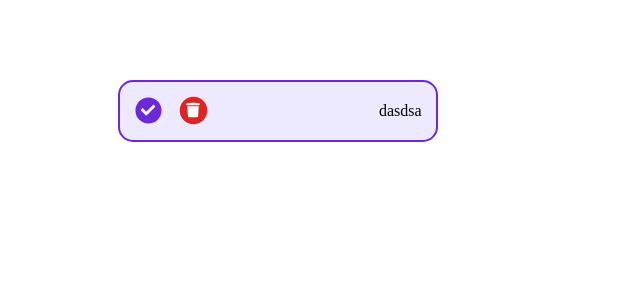
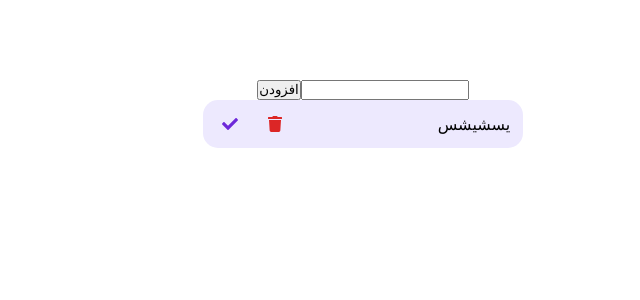
Before and after one commit to hoseinmdev/TodoList-React, a React (Create React App) app: page / in a window 1280 px wide. Shown: the top 300 px of the page, without its empty margins (436-1076 px from the left). Built offline with nearby package versions, Linux system fonts and the light colour scheme.

Commit message:
feat: Todo component added

```diff
--- a/src/App.js
+++ b/src/App.js
@@ -1,8 +1,8 @@
-import Todo from "./components/Todo/Todo";
+// import Todo from "./components/Todo/Todo";
+import TodoApp from "./components/TodoApp/TodoApp";
 
 const App = () => {
-    console.log("hi hosein")
-    return ( <Todo title="dasdsa"/> );
+    return ( <TodoApp/> );
 }
 
 export default App;
--- a/src/components/Todo/Todo.js
+++ b/src/components/Todo/Todo.js
@@ -3,9 +3,9 @@ import { FaTrash, FaCheck } from "react-icons/fa";
 
 const Todo = ({title}) => {
   return (
-    <div className={styles.todoPosition}>
+    <div>
       <div className={styles.todoBlock}>
-        <p>{title}</p>
+        <p>{title}یسشیشس</p>
         <div>
           <span className={styles.trashIcon}>
             <FaTrash />
--- a/src/components/Todo/todo.module.css
+++ b/src/components/Todo/todo.module.css
@@ -16,19 +16,13 @@
   --bodyColorLightMode: #f1f5f9;
 }
 
-.todoPosition {
-  display: flex;
-  justify-content: center;
-  width: 100%;
-  margin-top: 5rem;
-}
 .todoBlock {
   display: flex;
   align-items: center;
   justify-content: space-between;
   width: 20rem;
-  padding: 0.9rem;
-  border: 2px solid var(--primaryColor);
+  height: 3rem;
+  padding: 0.8rem;
   border-radius: 15px;
   background-color: var(--secondaryColor);
 }
@@ -40,32 +34,30 @@
 }
 .trashIcon {
   cursor: pointer;
-  color: var(--mainWhite);
+  color: var(--mainRed);
   display: flex;
   justify-content: center;
   align-items: center;
-  background-color: var(--mainRed);
   border-radius: 100%;
   padding: 0.4rem;
-  transition: 0.2s;
-  scale: 0.95;
+  transition: all 0.3s;
 }
 .trashIcon:hover {
-  rotate: 360deg;
+  background-color: var(--mainRed);
+  color: var(--mainWhite);
 }
 
 .checkIcon {
   cursor: pointer;
-  color: var(--mainWhite);
+  color: var(--primaryColor);
   display: flex;
   justify-content: center;
   align-items: center;
-  background-color: var(--primaryColor);
   border-radius: 100%;
   padding: 0.4rem;
   transition: 0.2s;
-  scale: 0.9;
 }
 .checkIcon:hover {
-  rotate: -360deg;
+  color: var(--mainWhite);
+  background-color: var(--primaryColor);
 }
--- /dev/null
+++ b/src/components/TodoApp/TodoApp.js
@@ -0,0 +1,13 @@
+import Todo from "../Todo/Todo";
+import TodoInput from "../TodoInput/TodoInput";
+import styles from "./todoApp.module.css"
+const TodoApp = () => {
+    return (
+      <div className={styles.todoPosition}>
+        <TodoInput />
+        <Todo />
+      </div>
+    );
+}
+
+export default TodoApp;
--- /dev/null
+++ b/src/components/TodoApp/todoApp.module.css
@@ -0,0 +1,8 @@
+.todoPosition {
+  display: flex;
+  flex-direction: column;
+  justify-content: center;
+  align-items: center;
+  width: 100%;
+  margin-top: 5rem;
+}
--- /dev/null
+++ b/src/components/TodoInput/TodoInput.js
@@ -0,0 +1,12 @@
+const TodoInput = () => {
+  return (
+    <div>
+      <div>
+        <input />
+        <button>افزودن</button>
+      </div>
+    </div>
+  );
+};
+
+export default TodoInput;
```
